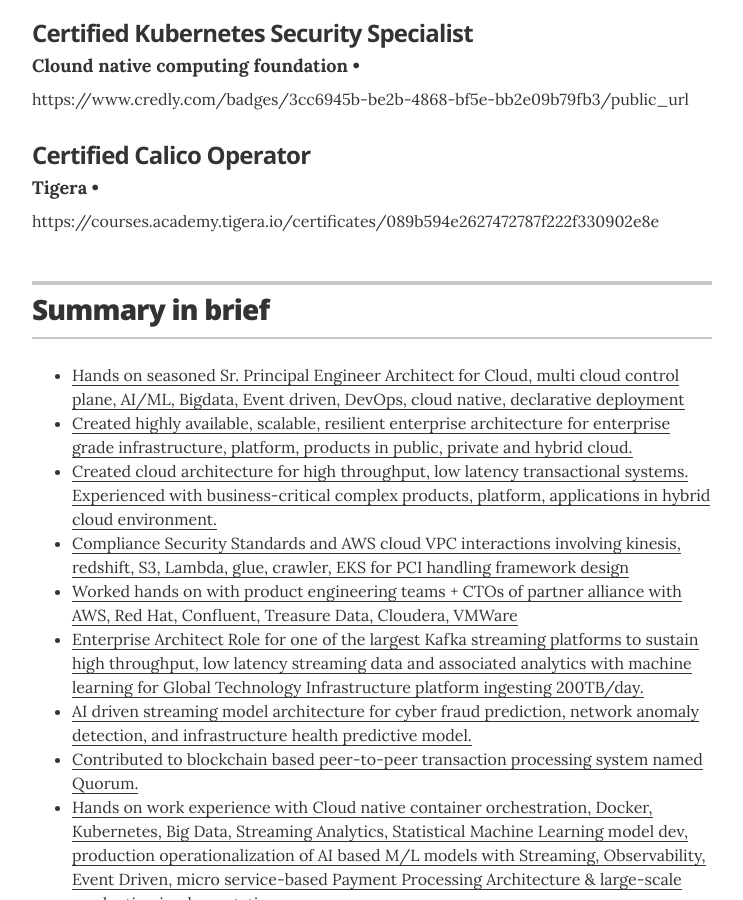
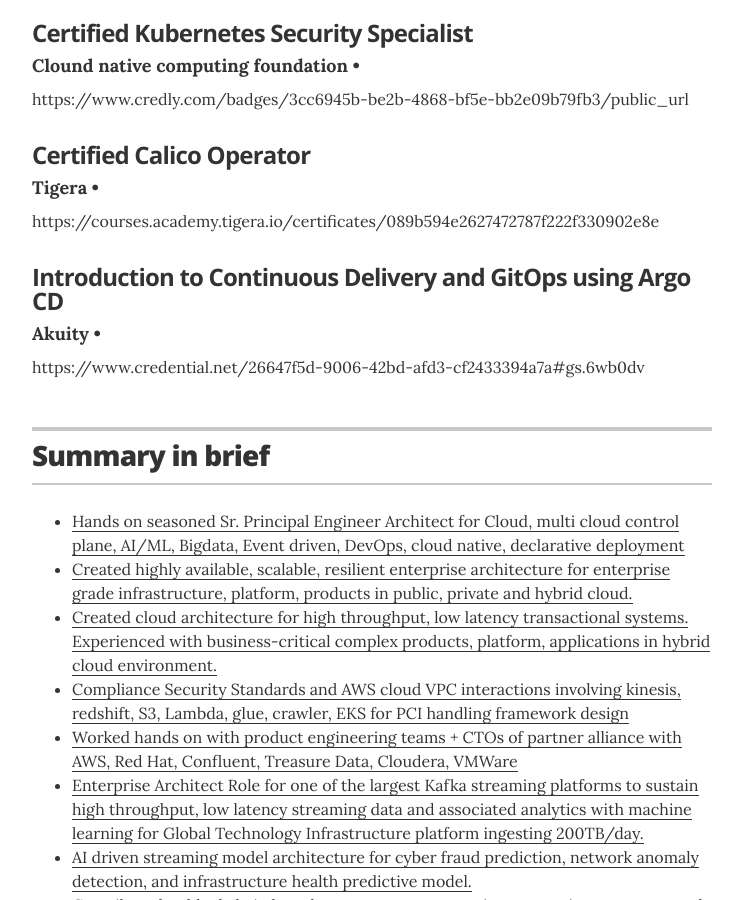
Before and after one commit to rroyhere/resume, a Jekyll site: the page built from index.html, in a window 1280 px wide and 900 px high, scrolled down 5641 px. Shown: the whole window, without its empty margins (268-1011 px from the left). Built offline with Jekyll 4.4.1, drawn with Linux system fonts in a browser that asks for light colours.

Commit message:
akuity credential

```diff
--- a/_data/recognitions.yml
+++ b/_data/recognitions.yml
@@ -18,3 +18,8 @@
   organization: Tigera
   #year: 2010, 2014
   summary: https://courses.academy.tigera.io/certificates/089b594e2627472787f222f330902e8e
+
+- award: Introduction to Continuous Delivery and GitOps using Argo CD
+  organization: Akuity
+  #year: 2010, 2014
+  summary: https://www.credential.net/26647f5d-9006-42bd-afd3-cf2433394a7a#gs.6wb0dv
```
